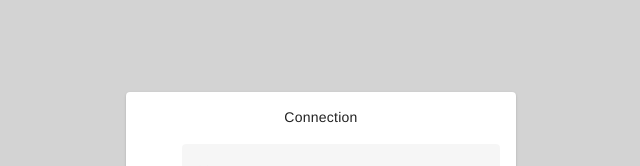
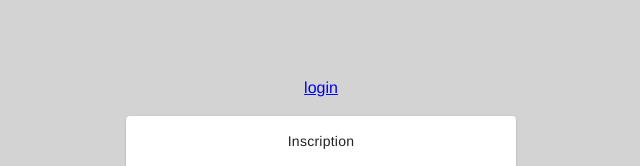
Before and after one commit to pvig/djangoBoutique, a Vue app in the folder frontend/: page /signup in a window 1280 px wide. Before the commit this address led to /login. Shown: the top 166 px of the page, without its empty margins (319-959 px from the left). Built offline with nearby package versions, Linux system fonts and the light colour scheme.

Commit message:
auth fix

```diff
--- a/frontend/src/App.vue
+++ b/frontend/src/App.vue
@@ -5,6 +5,9 @@
       <router-link to="/logout">logout</router-link> |
       <router-link to="/produits">Produits</router-link> |
       <router-link to="/clients">Clients</router-link>
+    </div>
+    <div id="nav" v-if="!authenticated">
+      <router-link to="/login">login</router-link>
     </div>
     <router-view />
     <SnackBar></SnackBar>
@@ -16,7 +19,7 @@ import { useAuthStore } from './stores/auth.store.js';
 
 export default {
   name: 'App',
-components: {},
+  components: { },
   data() {
     return {
       loading: false,
--- a/frontend/src/router/index.js
+++ b/frontend/src/router/index.js
@@ -17,7 +17,7 @@ const routes = [
   { path: '/login', component: Login, name: 'login' },
   { path: '/logout', component: Login, name: 'logout' },
   //{ path: '/compte', component: Compte, name: 'compte'},
-  { path: '/clients', component: Clients, name: 'clients'},
+  { path: '/clients', component: Clients, name: 'clients' },
   //{ path: '/ventes', component: Ventes, name: 'ventes'},
   { path: '/produits', component: Produits, name: 'produits' }
 ]
@@ -28,7 +28,7 @@ const router = createRouter({
 });
 
 router.beforeEach((to) => {
-  if(to.name == "logout") {
+  if (to.name == "logout") {
     useAuthStore().logout();
   }
 })
@@ -37,7 +37,8 @@ axios.interceptors.response.use(response => {
   return response;
 }, error => {
   if (error.response.status === 401) {
-      router
+    useAuthStore().clearSession();
+    router
       .push({ path: '/login' })
       .then(() => {
         location.reload();
--- a/frontend/src/stores/auth.store.js
+++ b/frontend/src/stores/auth.store.js
@@ -28,10 +28,15 @@ export const useAuthStore = defineStore('auth', {
             return axios
                 .post(url + 'auth/logout/')
                 .then(() => {
-                    this.user = null;
-                    localStorage.removeItem('user');
+                    this.clearSession();
+                    //router.push('/login');
+                    //location.reload();
                     useSnackBarStore().setSnackBarState({ text: "Vous avez été déconnecté" });
                 });
+        },
+        clearSession() {
+            this.user = null;
+            localStorage.removeItem('user');
         },
         remoteLogin(credentials) {
             return axios
@@ -48,7 +53,6 @@ export const useAuthStore = defineStore('auth', {
         },
         isLogged() {
             if(!this.user) {
-                router.push('/login');
                 return false;
             } else {
                 return true;
```
